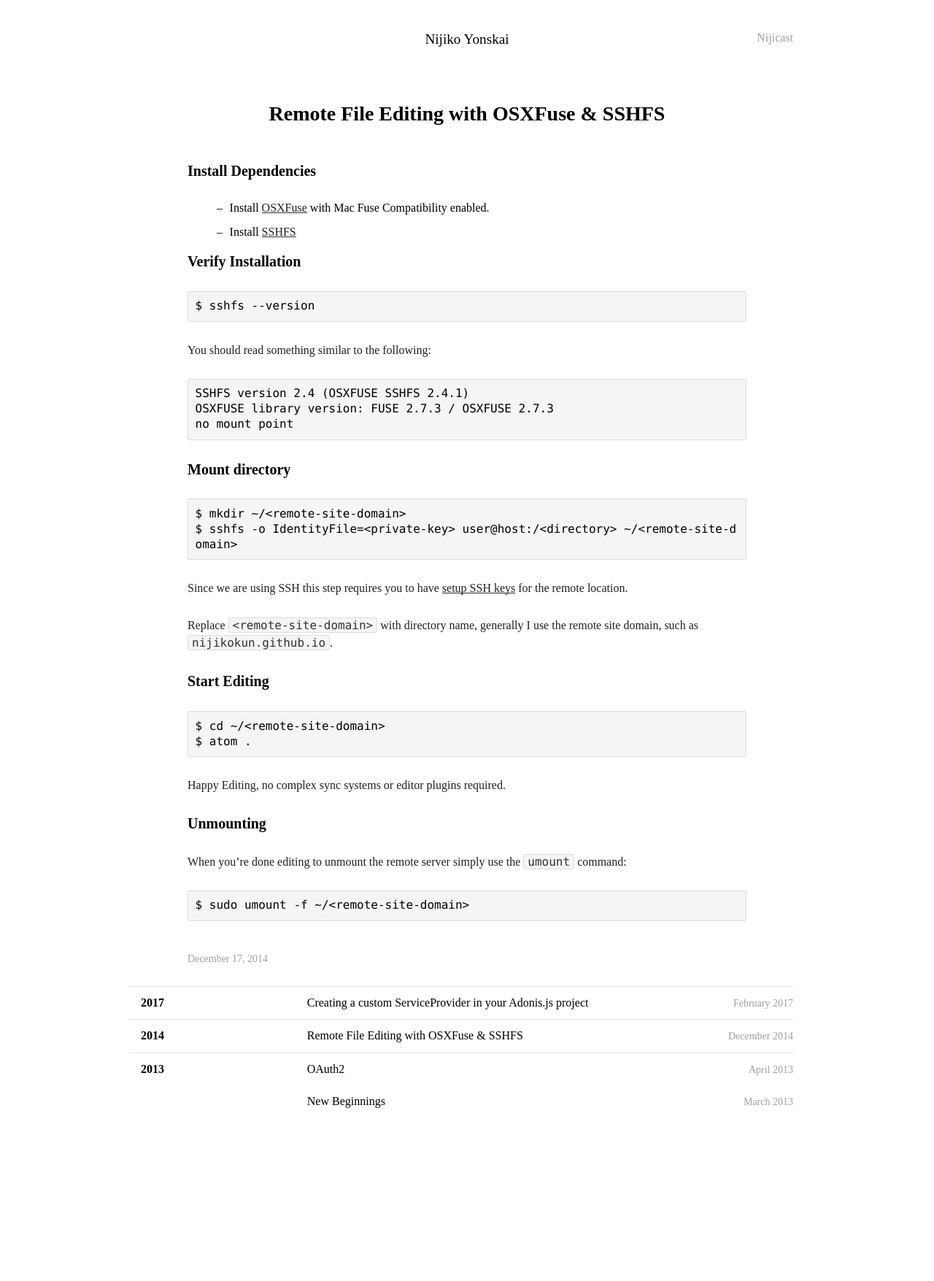
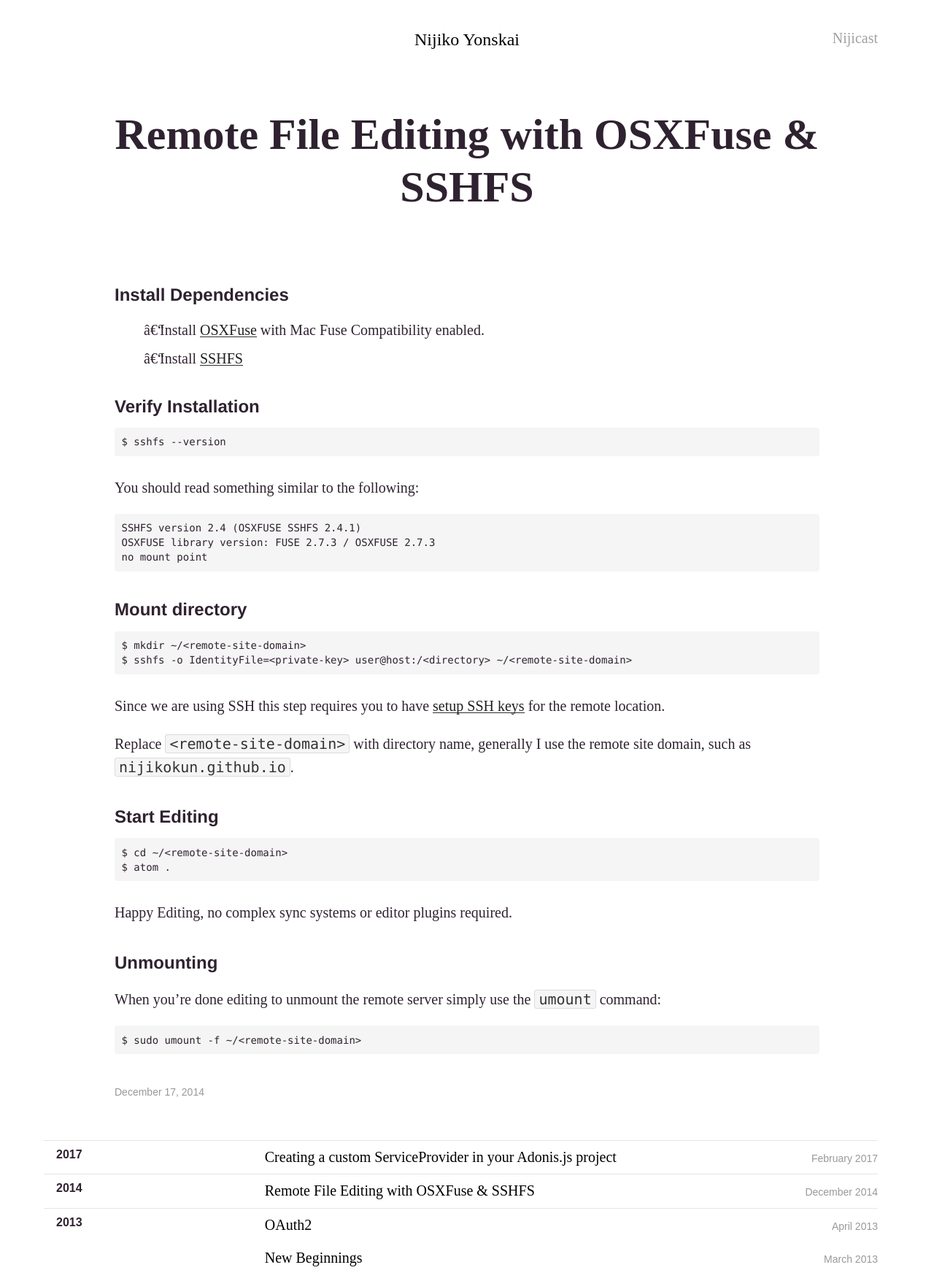
Before and after one commit to nijikokun/nijikokun.github.io, a Jekyll site: the page built from _posts/2014-12-17-Remote-File-Editing-with-OSXFuse-and-SSHFS.md, in a window 1280 px wide. Shown: the whole page at 73% size. Built offline with Jekyll 4.4.1, drawn with Linux system fonts in a browser that asks for light colours; some web fonts are replaced; Markdown is read by kramdown in place of the engine named in the settings; before the commit the page ends 1540 px from its top, so only the background shows below that.

Commit message:
:nail_care: Update site styles

```diff
--- a/assets/css/base.css
+++ b/assets/css/base.css
@@ -1,4 +1,3 @@
-
 * {
   box-sizing: border-box;
 }
@@ -7,11 +6,11 @@
 
 html {
   font-family: Heuristica;
-  font-size: 1em;
-  line-height: 1.6875;
-
+  font-size: 125%;
+  line-height: 1.4;
   text-rendering: optimizeLegibility;
   -webkit-font-smoothing: antialiased;
+  color: hsl(296, 17%, 16%);
 }
 
 h1 {
@@ -340,7 +339,8 @@ th {
 }
 
 .header + .grid-container {
-  margin-top: 30px;
+  /* margin-top: 30px; */
+  margin-bottom: 2em;
 }
 
 
@@ -351,12 +351,13 @@ th {
 }
 
 .archive-year {
-  font-size: 16px;
+  font-size: 80%;
   padding: 8px 0 0;
   -webkit-align-items: baseline;
   -ms-flex-align: baseline;
   align-items: baseline;
   margin: 0;
+  font-family: sans-serif;
 }
 
 .archive-list {
@@ -404,15 +405,16 @@ th {
 /* Article */
 
 .article {
-  font-size: 16px;
-  line-height: 1.33;
+  /* font-size: 16px; */
+  /* line-height: 1.33; */
 }
 
 .article .article-title {
   font-family: "Source Serif Pro";
-  font-size: 28px;
+  font-size: 3rem;
   font-weight: 600;
   margin-bottom: 30px;
+  margin: 1em 0;
 }
 
 .article h1,
@@ -421,12 +423,14 @@ th {
 .article h4,
 .article h5,
 .article h6 {
-  font-family: "Source Serif Pro";
-  font-weight: 600;
-  line-height: 1.33 !important;
-  margin-bottom: 27px;
+  font-family: "Helvetica Neue",Helvetica,Arial,sans-serif;
+  /* font-weight: 400; */
+  /* line-height: 1.33 !important; */
+  /* margin-bottom: 27px; */
   letter-spacing: auto;
-  font-size: 20px
+  font-size: 1.2em;
+  margin: 1.6em 0 .6em 0;
+  line-height: 1.2;
 }
 
 .article ul {
@@ -434,7 +438,7 @@ th {
 }
 
 .article ul>li:before {
-  content: "–";
+  content: "â€“";
   position: absolute;
   margin-left: -1.1em
 }
@@ -451,8 +455,9 @@ th {
 }
 
 .article p {
-  margin-bottom: 27px;
-  line-height: 1.5 !important;
+  /* margin: 0; */
+  line-height: 1.6;
+  /* padding-left: 1em; */
 }
 
 .article a {
@@ -470,22 +475,22 @@ th {
 .article code,
 .article pre {
   font-family: Consolas, Monaco, Menlo, "Courier New",monospace;
-  font-size: 16px;
+  /* font-size: 14px; */
   padding: 0 5px;
-  border-radius: 3px
+  border-radius: 3px;
 }
 
 .article pre {
   display: block;
   padding: 9.5px;
   margin: 0 0 27px;
-  font-size: 13px;
+  font-size: 14px;
   line-height: 20px;
   word-break: break-all;
   word-wrap: break-word;
   white-space: pre;
   white-space: pre-wrap;
-  border-radius: 4px
+  border-radius: 4px;
 }
 
 .article code {
@@ -672,19 +677,19 @@ th {
 
 .archive-list-link { color: #000000  }
 .archive-list-link:hover { color: #f95d58 }
-.archive-list-link:visited { color: #a0a0a0 }
+.archive-list-link:visited {color: hsl(0, 0%, 60%);}
 
-.archive-list-date { color: #a0a0a0 }
+.archive-list-date {color: hsl(0, 0%, 60%);font-family: sans-serif;}
 
-.article p { color: #212121; }
+.article p {/* color: hsl(296, 17%, 16%); */}
 .article a,
 .article a:hover { color: #212121; box-shadow: inset 0 -1px 0 hsl(0, 0%, 100%),inset 0 -2px 0 #2F2F2F; }
-.article pre { background-color: #f5f5f5; border: 1px solid #ccc; border: 1px solid rgba(0,0,0,.1); }
+.article pre {background-color: #f5f5f5;border: 1px solid #ccc;border: none;}
 .article code { color: #333; background-color: #f5f5f5; border: 1px solid #ccc; border: 1px solid rgba(0,0,0,.1); }
 
 .article bloquote { border-color: hsla(0, 0%, 0%, 0.65) }
 
-.article-meta, .article-meta p { color: #a0a0a0 }
+.article-meta, .article-meta p {color: hsl(0, 0%, 60%);font-family: sans-serif;}
 .article-tags a { color: #a0a0a0; box-shadow: none }
 .article-tags a:hover { color: #212121; box-shadow: none }
 
```
